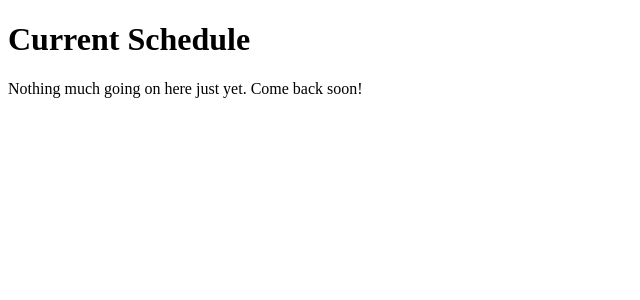
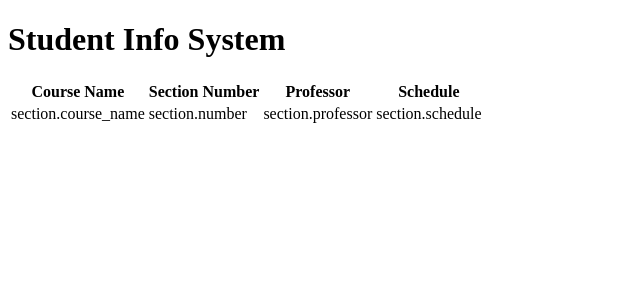
Before and after one commit to csufmse/student_information_system, a Django app: template student-info-system/student/templates/student/current_schedule.html in a window 1280 px wide. Shown: the top 300 px of the page, without its empty margins (0-640 px from the left). Run offline with Django 3.2, Linux system fonts and the light colour scheme; the template is opened without the code that fills it: most values are stand-ins (such as "Sample title", 1, 10 or a date in 2020).

Commit message:
Fix blocks to include title, header, and content. Add current schedule html extension

```diff
--- a/student-info-system/sis/templates/base.html
+++ b/student-info-system/sis/templates/base.html
@@ -3,13 +3,17 @@
 <html xmlns="http://www.w3.org/1999/xhtml" xml:lang="en" lang="en">
 <head>
 <meta charset="utf-8">
-<title>Student Info System</title>
+<title>{% block title %}Student Info System{% endblock %}</title>
 </head>
 <body>
 <div class="header">
-<span class="name">Student Info System</span>
-   {% block content %}
-   {% endblock %}
+<span class="name">
+<h1>{% block header_name %}Student Info System{% endblock %}</h1>
+</span>
+  {% block header_content %}
+  {% endblock %}
 </div>
+  {% block content %}
+  {% endblock %}
 </body>
 </html>
--- a/student-info-system/student/templates/student/current_schedule.html
+++ b/student-info-system/student/templates/student/current_schedule.html
@@ -1,10 +1,22 @@
-<!DOCTYPE html>
-<html>
-<head>
-<title>Student Portal: Current Schedule</title>
-</head>
-<body>
-<h1>Current Schedule</h1>
-<p>Nothing much going on here just yet. Come back soon!</p>
-</body>
-</html>
+{% extends "base.html" %}
+
+{% block title %}Student Portal: Current Schedule{% endblock %}
+
+{% block content %}
+<table>
+  <tr>
+    <th>Course Name</th>
+    <th>Section Number</th>
+    <th>Professor</th>
+    <th>Schedule</th>
+  </tr>
+  <tr>
+  {% for section in student.sections %}
+    <td>section.course_name</td>
+    <td>section.number</td>
+    <td>section.professor</td>
+    <td>section.schedule</td>
+  {% endfor %}
+  </tr>
+</table>
+{% endblock %}
```
